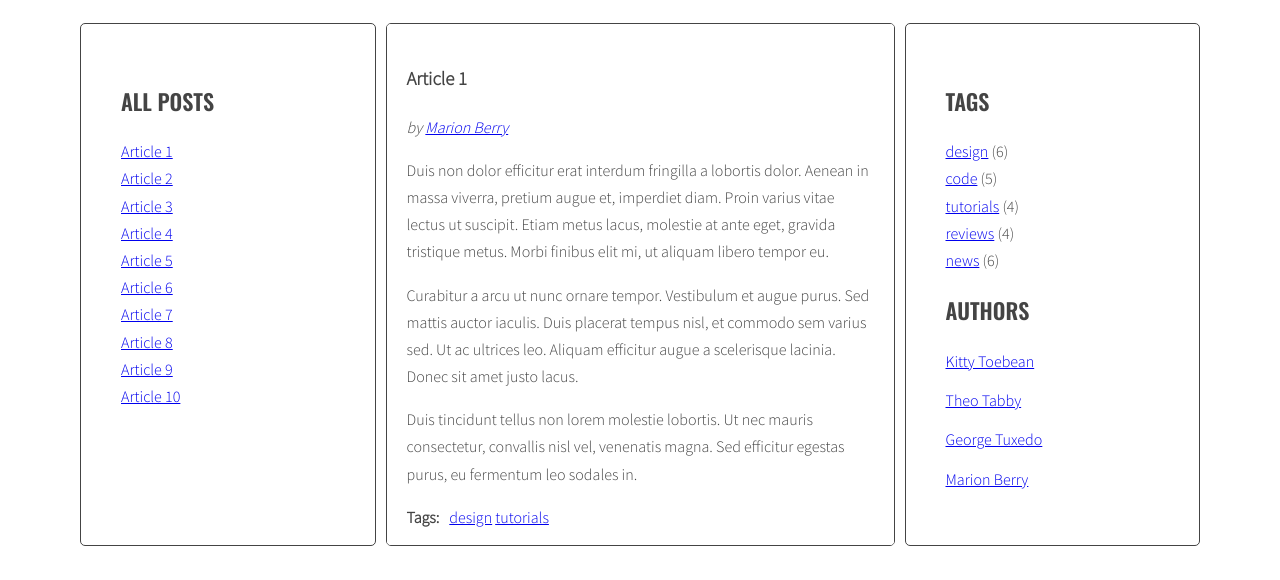
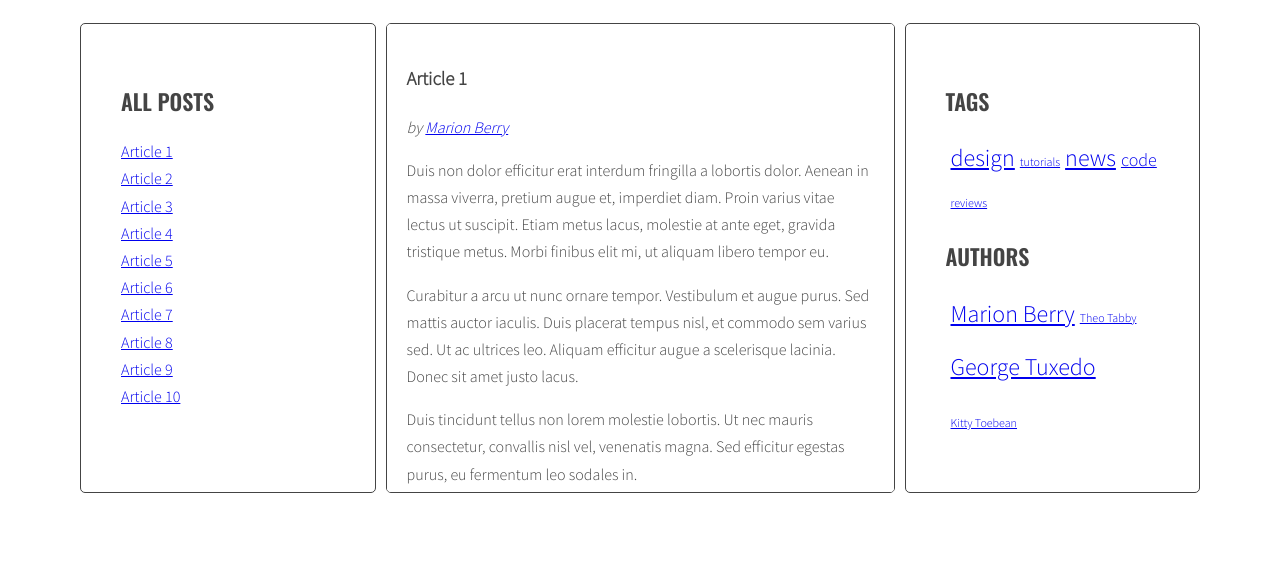
Before and after one commit to mkretowski/javascript-blog, a website: page index.html in a window 1280 px wide. Shown: the part 220-800 px from the top of the page. Drawn offline with nearby package versions, Linux system fonts and the light colour scheme.

Commit message:
Change lists of tags and authors into clouds, Add functions calculateTagsParams and calculateTagClass

```diff
--- a/index.html
+++ b/index.html
@@ -274,34 +274,9 @@
                 <aside class="sidebar">
                     <h2 class="section-title">Tags</h2>
                     <ul class="list tags">
-                        <li><a href="#">design</a> <span>(6)</span></li>
-                        <li><a href="#">code</a> <span>(5)</span></li>
-                        <li><a href="#">tutorials</a> <span>(4)</span></li>
-                        <li><a href="#">reviews</a> <span>(4)</span></li>
-                        <li><a href="#">news</a> <span>(6)</span></li>
                     </ul>
                     <h2 class="section-title">Authors</h2>
                     <ul class="list authors">
-                        <li>
-                            <a href="#">
-                                <span class="author-name">Kitty Toebean</span>
-                            </a>
-                        </li>
-                        <li>
-                            <a href="#">
-                                <span class="author-name">Theo Tabby</span>
-                            </a>
-                        </li>
-                        <li>
-                            <a href="#">
-                                <span class="author-name">George Tuxedo</span>
-                            </a>
-                        </li>
-                        <li>
-                            <a href="#">
-                                <span class="author-name">Marion Berry</span>
-                            </a>
-                        </li>
                     </ul>
                 </aside>
             </main>
--- a/js/script.js
+++ b/js/script.js
@@ -1,5 +1,32 @@
 {
   ('use strict');
+
+  const opts = {
+    tagSizes: {
+      count: 5,
+      classPrefix: 'tag-size-',
+    },
+  };
+
+  const select = {
+    all: {
+      articles: '.post',
+      linksTo: {
+        tags: 'a[href^="#tag-"]',
+        authors: 'a[href^="#author-"]',
+      },
+    },
+    article: {
+      tags: '.post-tags .list',
+      author: '.post-author',
+      title: '.post-title',
+    },
+    listOf: {
+      titles: '.titles',
+      tags: '.tags.list',
+      authors: '.authors.list',
+    },
+  };
 
   function titleClickHandler(event) {
     event.preventDefault();
@@ -18,31 +45,25 @@
       activeArticle.classList.remove('active');
     }
     /* [DONE] get 'href' attribute from the clicked link */
-    const articleSelector = clickedElement.getAttribute('href');
+    const articlesSelector = clickedElement.getAttribute('href');
     /* [DONE] find the correct article using the selector (value of 'href' attribute) */
-    const targetArticle = document.querySelector(articleSelector);
+    const targetArticle = document.querySelector(articlesSelector);
     /* [DONE] add class 'active' to the correct article */
     targetArticle.classList.add('active');
   }
 
-  const optArticleSelector = '.post',
-    optTitleSelector = '.post-title',
-    optTitleListSelector = '.titles',
-    optArticleTagsSelector = '.post-tags .list',
-    optArticleAuthorSelector = '.post-author';
-
   function generateTitleLinks(customSelector = '') {
     /* [DONE] remove contents of titleList */
-    const titleList = document.querySelector(optTitleListSelector);
+    const titleList = document.querySelector(select.listOf.titles);
     titleList.innerHTML = '';
     /* [DONE] for each article */
-    const articles = document.querySelectorAll(optArticleSelector + customSelector);
+    const articles = document.querySelectorAll(select.all.articles + customSelector);
     let html = '';
     for (let article of articles) {
       /* [DONE] get the article id */
       const articleId = article.getAttribute('id');
       /* [DONE] find the title element, get the title from the title element */
-      const articleTitle = article.querySelector(optTitleSelector).innerHTML;
+      const articleTitle = article.querySelector(select.article.title).innerHTML;
       /* [DONE] create HTML of the link */
       const linkHTML = '<a href="#' + articleId + '"><span>' + articleTitle + '</span></a></br>';
       /* [DONE] insert link into titleList */
@@ -56,13 +77,29 @@
     }
   }
 
+  function calculateTagsParams(tags) {
+    let params = {};
+    params.max = 0;
+    for (let tag in tags) {
+      params.max = Math.max(params.max, tags[tag]);
+      params.min = Math.min(params.max, tags[tag]);
+    }
+    return params;
+  }
+
+  function calculateTagClass(count, params) {
+    return Math.floor(((count - params.min) / (params.max - params.min)) * opts.tagSizes.count + 1);
+  }
+
   function generateTags() {
+    /* [NEW] create a new variable allTags with an empty object*/
+    let allTags = {};
     /* find all articles */
-    const articles = document.querySelectorAll(optArticleSelector);
+    const articles = document.querySelectorAll(select.all.articles);
     /* START LOOP: for every article: */
     for (let article of articles) {
       /* find tags wrapper */
-      const articleTagsWrapper = article.querySelector(optArticleTagsSelector);
+      const articleTagsWrapper = article.querySelector(select.article.tags);
       /* make html variable with empty string */
       let html = '';
       /* get tags from data-tags attribute */
@@ -75,12 +112,39 @@
         const linkHTML = '<li><a href="#tag-' + tag + '">' + tag + '</a></li>';
         /* add generated code to html variable */
         html = html + linkHTML;
+        /* [NEW] check if this link is NOT already in allTags */
+        if (!allTags[tag]) {
+          /* [NEW] add generated code to allTags object */
+          allTags[tag] = 1;
+        } else {
+          allTags[tag]++;
+        }
         /* END LOOP: for each tag */
       }
       /* insert HTML of all the links into the tags wrapper */
       articleTagsWrapper.innerHTML = html;
       /* END LOOP: for every article: */
     }
+    /* [NEW] find list of tags in right column */
+    const tagList = document.querySelector(select.listOf.tags);
+    console.log(tagList);
+    /* [NEW] add html from allTags to tagList */
+    //tagList.innerHTML = allTags.join(' ');
+    /* [NEW] create constant for max and min number of tags */
+    const tagsParams = calculateTagsParams(allTags);
+    console.log(tagsParams);
+    /* [NEW] create variable for all links HTML code */
+    let allTagsHTML = '';
+    /* [NEW] START LOOP: for each tag in allTags: */
+    for (let tag in allTags) {
+      /* [NEW] generate code of a link and add it to allTagsHTML */
+      let tagSize = calculateTagClass(allTags[tag], tagsParams);
+      console.log(tagSize);
+      allTagsHTML += '<li><a class="tag-size-' + tagSize + '" href="#tag-' + tag + '">' + tag + '</a></li>';
+      /* [NEW] END LOOP: for each tag in allTags: */
+    }
+    /*[NEW] add HTML from allTagsHTML to tagList */
+    tagList.innerHTML = allTagsHTML;
   }
 
   function tagClickHandler(event) {
@@ -144,25 +208,48 @@
   }
 
   function generateAuthors() {
+    /* [NEW] create a new variable allAuthors with an empty object*/
+    let allAuthors = {};
     /* find all articles */
-    const articles = document.querySelectorAll(optArticleSelector);
+    const articles = document.querySelectorAll(select.all.articles);
     /* START LOOP: for every article: */
     for (let article of articles) {
       /* find author name wrapper */
-      const articleAuthorWrapper = article.querySelector(optArticleAuthorSelector);
+      const articleAuthorWrapper = article.querySelector(select.article.author);
       /* get author name from data-author attribute */
       const articleAuthor = article.getAttribute('data-author');
       /* generate HTML of the link */
       const linkHTML = 'by <a href="#author-' + articleAuthor + '">' + articleAuthor + '</a>';
       /* insert HTML of all the links into the tags wrapper */
       articleAuthorWrapper.innerHTML = linkHTML;
+      if (!allAuthors[articleAuthor]) {
+        /* [NEW] add generated code to allAuthors object */
+        allAuthors[articleAuthor] = 1;
+      } else {
+        allAuthors[articleAuthor]++;
+      }
       /* END LOOP: for every article: */
     }
+    const authorsList = document.querySelector(select.listOf.authors);
+    const authorsParams = calculateTagsParams(allAuthors);
+    console.log('tagsParams:', authorsParams);
+    /* [NEW] create variable for all links HTML code */
+    let allAuthorsHTML = '';
+    /* [NEW] START LOOP: for each tag in allAuthors: */
+    for (let author in allAuthors) {
+      /* [NEW] generate code of a link and add it to allAuthorsHTML */
+      let authorSize = calculateTagClass(allAuthors[author], authorsParams);
+      allAuthorsHTML +=
+        '<li><a class="author-size-' + authorSize + '" href="#author-' + author + '">' + author + '</a></li>';
+      /* [NEW] END LOOP: for each tag in allTags: */
+    }
+    /*[NEW] add HTML from allTagsHTML to tagList */
+    authorsList.innerHTML = allAuthorsHTML;
   }
 
   function addClickListenersToTags() {
     /* find all links to tags */
-    const allTagLinks = document.querySelectorAll('.post-tags a');
+    const allTagLinks = document.querySelectorAll(select.all.linksTo.tags);
     /* START LOOP: for each link */
     for (let tagLink of allTagLinks) {
       /* add tagClickHandler as event listener for that link */
@@ -173,7 +260,7 @@
 
   function addClickListenersToAuthors() {
     /* find all links to authors */
-    const allAuthorLinks = document.querySelectorAll('.post-author a');
+    const allAuthorLinks = document.querySelectorAll(select.all.linksTo.authors);
     /* START LOOP: for each link */
     for (let authorLink of allAuthorLinks) {
       /* add authorClickHandler as event listener for that link */
--- a/sass/style.scss
+++ b/sass/style.scss
@@ -128,6 +128,9 @@ body {
 
 .post-author {
   font-style: italic;
+  .active {
+    font-weight: bold;
+  }
 }
 
 .post-tags {
@@ -137,3 +140,47 @@ body {
     margin: 0 10px 0 0;
   }
 }
+
+.tags li {
+  display: inline-block;
+  font-size: 24px;
+  padding-left: 5px;
+}
+
+.tag-size-1 {
+  font-size: 50%;
+}
+.tag-size-2 {
+  font-size: 65%;
+}
+.tag-size-3 {
+  font-size: 75%;
+}
+.tag-size-4 {
+  font-size: 85%;
+}
+.tag-size-5 {
+  font-size: 100%;
+}
+
+.authors li {
+  display: inline-block;
+  font-size: 24px;
+  padding-left: 5px;
+}
+
+.author-size-1 {
+  font-size: 50%;
+}
+.author-size-2 {
+  font-size: 65%;
+}
+.author-size-3 {
+  font-size: 75%;
+}
+.author-size-4 {
+  font-size: 85%;
+}
+.author-size-5 {
+  font-size: 100%;
+}
```
Also changed, not shown: css/style.css, 1 other file.
